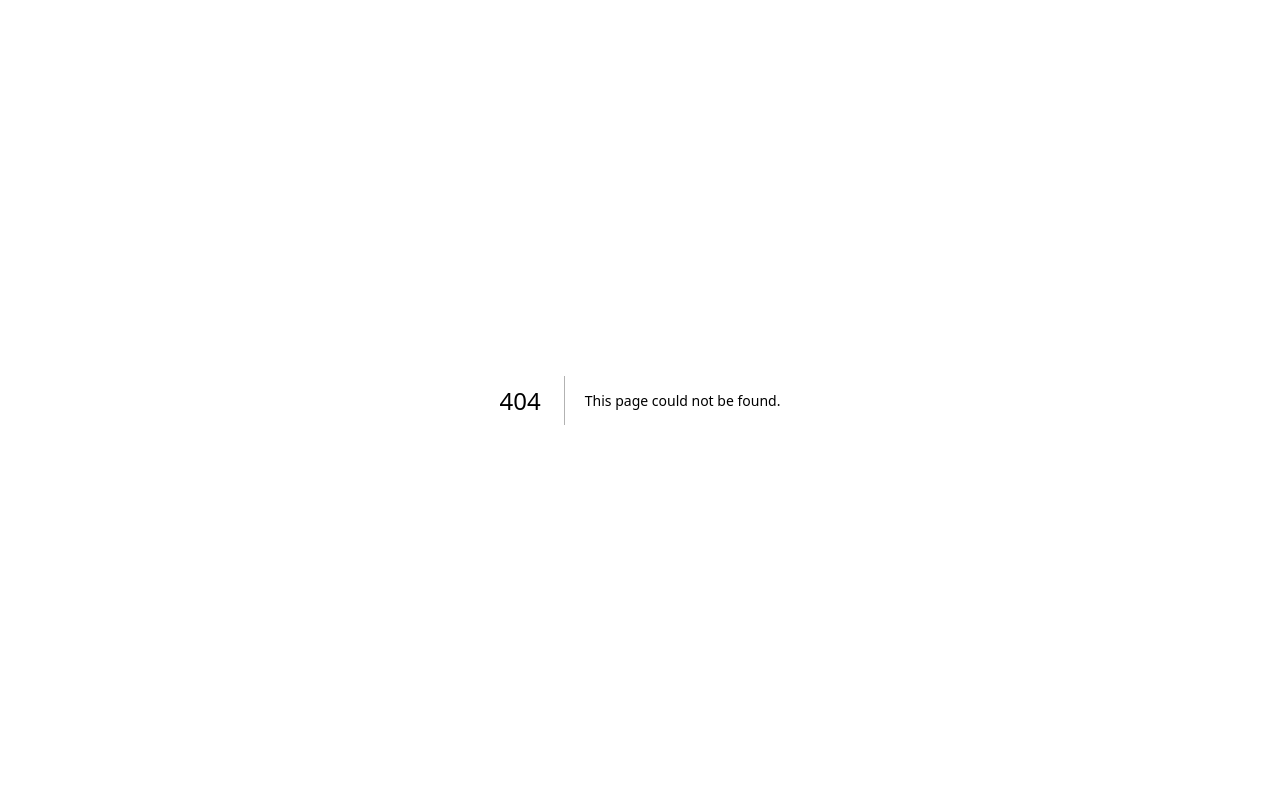
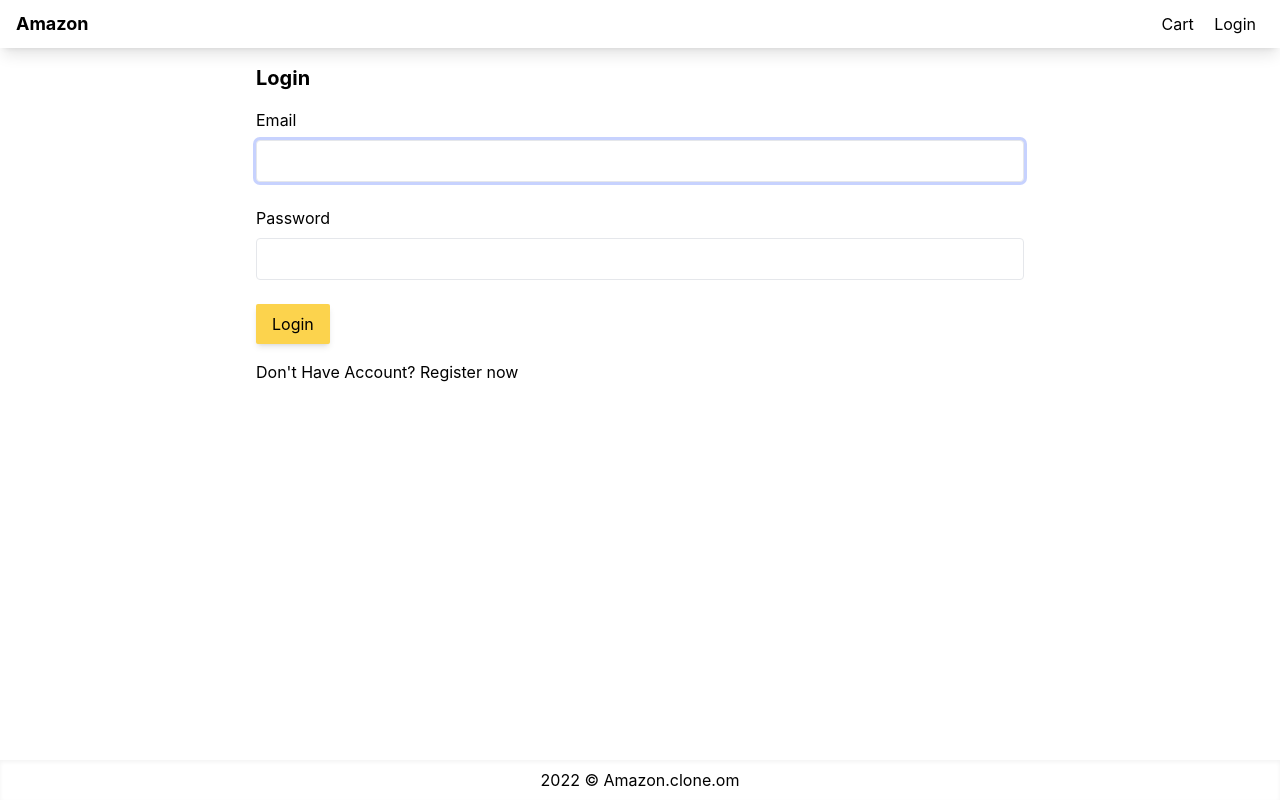
Before and after one commit to halderjoydeep/next-amazon, a Next.js app: page /login in a window 1280 px wide. Before the commit this address had no page. Built offline with nearby package versions, Linux system fonts and the light colour scheme.

Commit message:
design login page and form validity

```diff
--- a/package.json
+++ b/package.json
@@ -15,6 +15,7 @@
     "next": "13.0.6",
     "react": "18.2.0",
     "react-dom": "18.2.0",
+    "react-hook-form": "^7.40.0",
     "react-icons": "^4.7.1",
     "react-redux": "^8.0.5"
   },
--- a/pages/cart.js
+++ b/pages/cart.js
@@ -102,7 +102,7 @@
             <div className="pb-3 text-xl">
               Subtotal ({totalQuantity}): ${totalPrice}
             </div>
-            <Link href="/checkout">
+            <Link href="login?redirect=/checkout">
               <button className="button-primary w-full">Checkout</button>
             </Link>
           </div>
--- /dev/null
+++ b/pages/login.js
@@ -0,0 +1,69 @@
+import Link from 'next/link';
+import React from 'react';
+import Layout from '../components/Layout';
+import { useForm } from 'react-hook-form';
+
+export default function Login() {
+  const {
+    register,
+    handleSubmit,
+    formState: { errors },
+  } = useForm();
+
+  function submitHandler({ email, password }) {
+    console.log(email);
+    console.log(password);
+  }
+
+  return (
+    <Layout title="Login">
+      <form
+        className="max-w-screen-md mx-auto"
+        onSubmit={handleSubmit(submitHandler)}
+      >
+        <h1 className="text-xl font-bold mb-4">Login</h1>
+        <div className="mb-4">
+          <label htmlFor="email">Email</label>
+          <input
+            type="email"
+            id="email"
+            className="w-full"
+            autoFocus
+            {...register('email', {
+              required: 'Please enter email',
+              pattern: {
+                value: /^\w+([.-]?\w+)*@\w+([.-]?\w+)*(\.\w{2,})+$/,
+                message: 'Please enter valid email address',
+              },
+            })}
+          />
+          {errors.email && (
+            <div className="text-red-400">{errors.email.message}</div>
+          )}
+        </div>
+        <div className="mb-4">
+          <label htmlFor="password">Password</label>
+          <input
+            type="password"
+            id="password"
+            className="w-full"
+            {...register('password', {
+              required: 'Please enter password',
+              minLength: {
+                value: 6,
+                message: 'Password must be of 6 Characters',
+              },
+            })}
+          />
+          {errors.password && (
+            <div className="text-red-400">{errors.password.message}</div>
+          )}
+        </div>
+        <button className="button-primary mb-4">Login</button>
+        <div>
+          Don&apos;t Have Account? <Link href="register">Register now</Link>
+        </div>
+      </form>
+    </Layout>
+  );
+}
--- a/styles/globals.css
+++ b/styles/globals.css
@@ -11,7 +11,7 @@
 }
 
 a {
-  color: inherit;
+  color: 'inherit';
   text-decoration: none;
 }
 
@@ -27,6 +27,12 @@
   @apply bg-amber-300 hover:bg-amber-400 active:bg-amber-500 py-2 px-4 rounded-sm outline-none shadow-md;
 }
 
+input,
+select,
+textarea {
+  @apply rounded border my-2 p-2 outline-none ring-indigo-200 focus:ring;
+}
+
 @media (prefers-color-scheme: dark) {
   html {
     color-scheme: dark;
```
Also changed, not shown: 1 other file (tests, documents, lock files or other folders).
